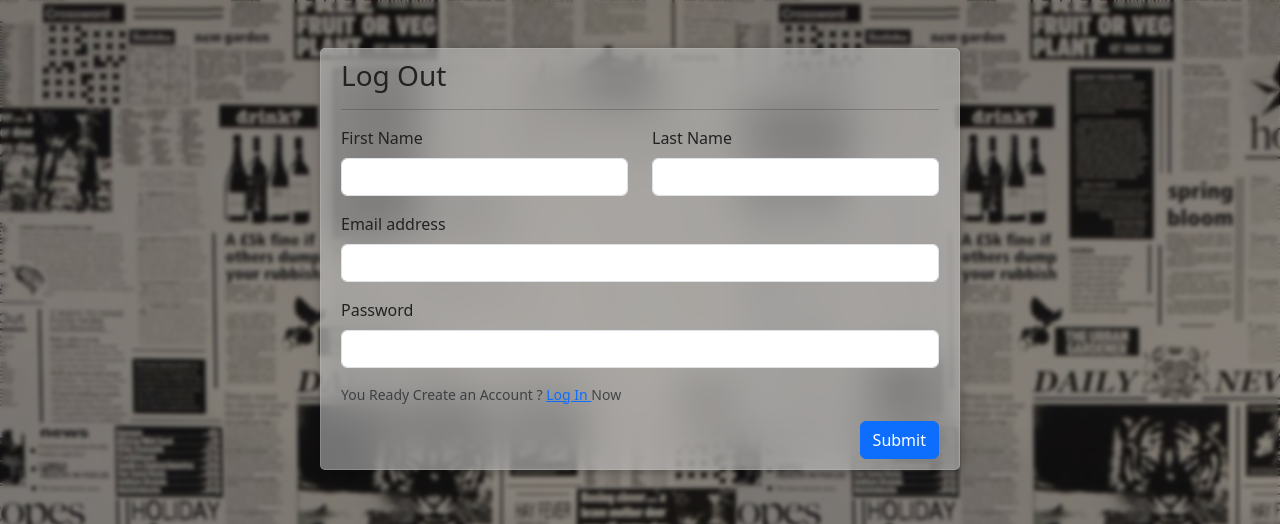
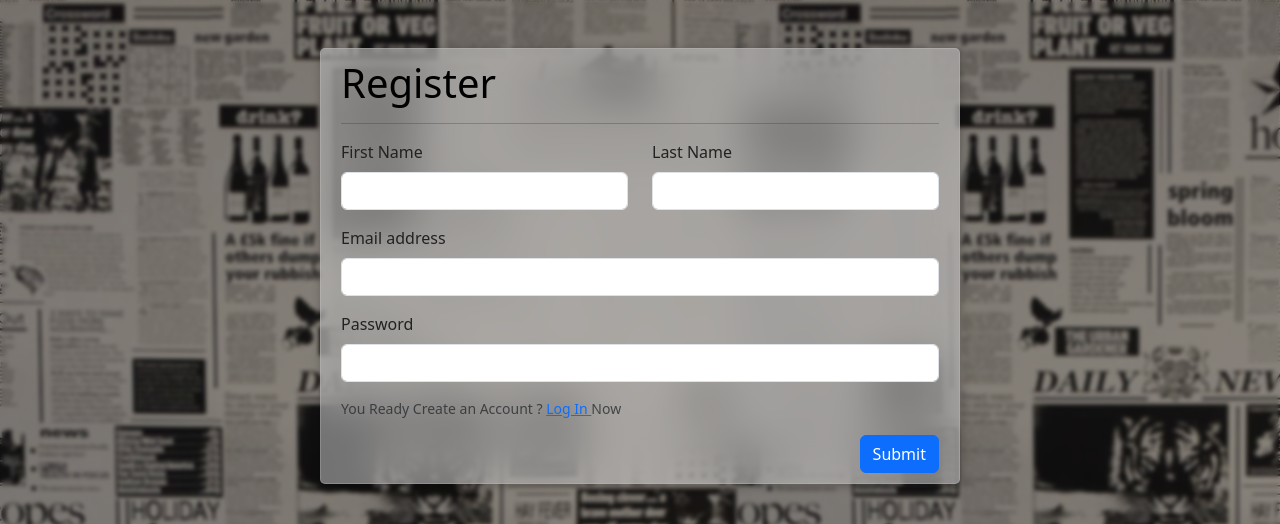
Before and after one commit to marouane-tabib/CultureDev.to, a PHP site: page /pages/register.php in a window 1280 px wide. Shown: the top 524 px of the page. Run offline with PHP 8.4, Linux system fonts and the light colour scheme.

Commit message:
BC-1 rename header in register data form

```diff
--- a/pages/register.php
+++ b/pages/register.php
@@ -1,7 +1,7 @@
 <?php $title = "Register" ; $fade = true?>
 <?php include'../layouts/header.php'; ?>
     <div class="data-form-box bg-white mx-auto mt-5 col-md-6 col-11">
-        <h3>Log Out</h3><hr>
+        <h1>Register</h1><hr>
         <form>
             <div class="row">
                 <div class="mb-3 col">
```
